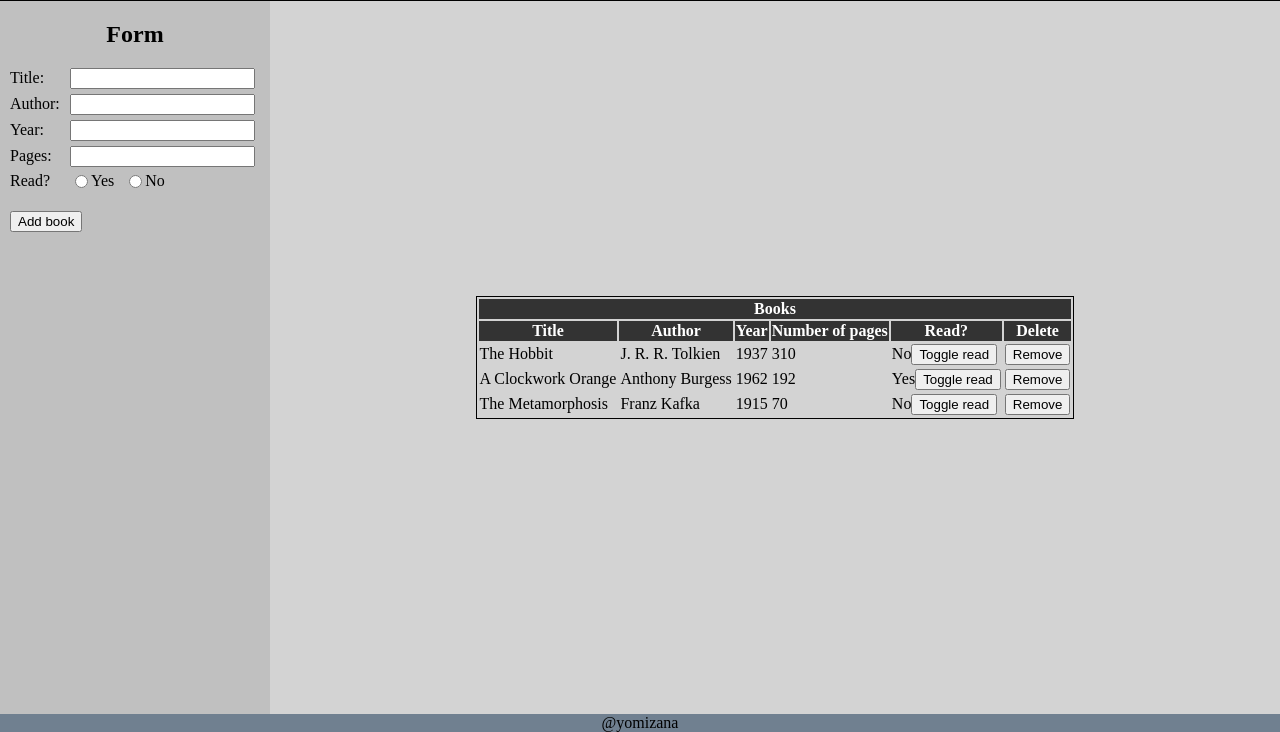
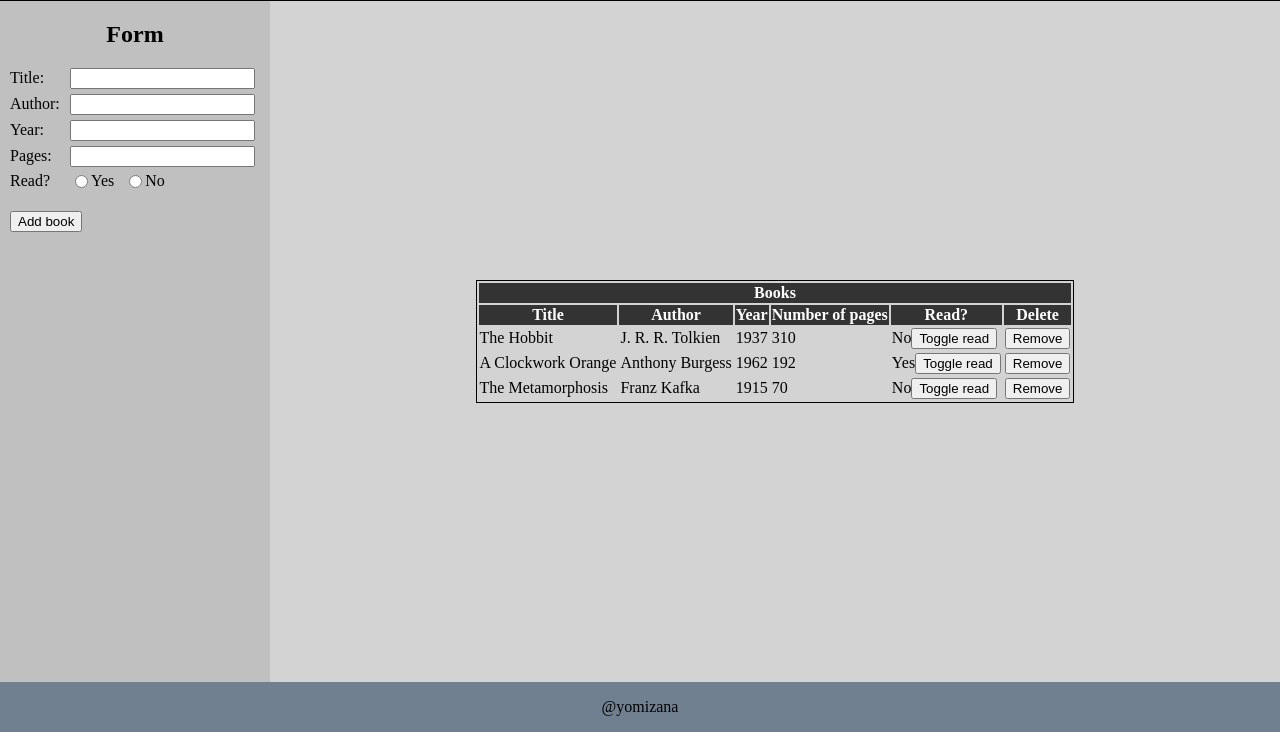
Before and after one commit to yomizana/Library, a plain HTML site: page index.html in a window 1280 px wide. Shown: the part 68-800 px from the top of the page. Drawn offline with Linux system fonts and the light colour scheme.

Commit message:
Add <p> tag to credits

```diff
--- a/index.html
+++ b/index.html
@@ -81,7 +81,7 @@
       </table>
     </div>
 
-    <div id="footer">@yomizana</div>
+    <div id="footer"><p>@yomizana</p></div>
 
     <script src="script.js"></script>
   </body>
```
